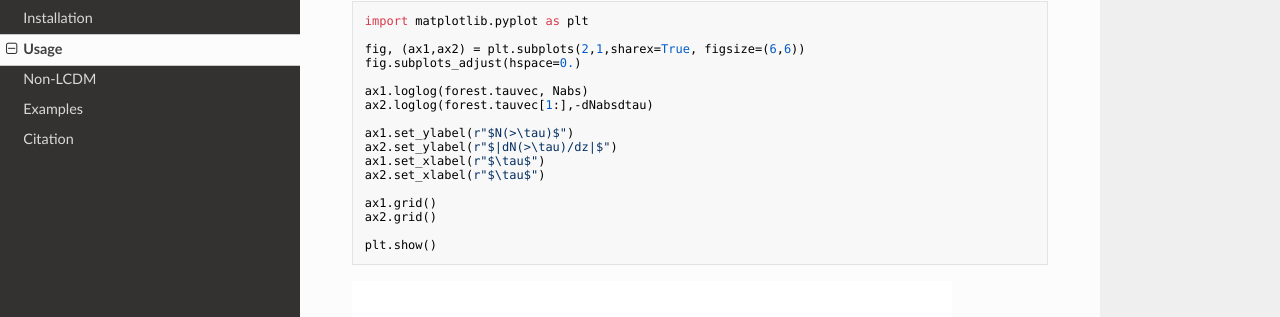
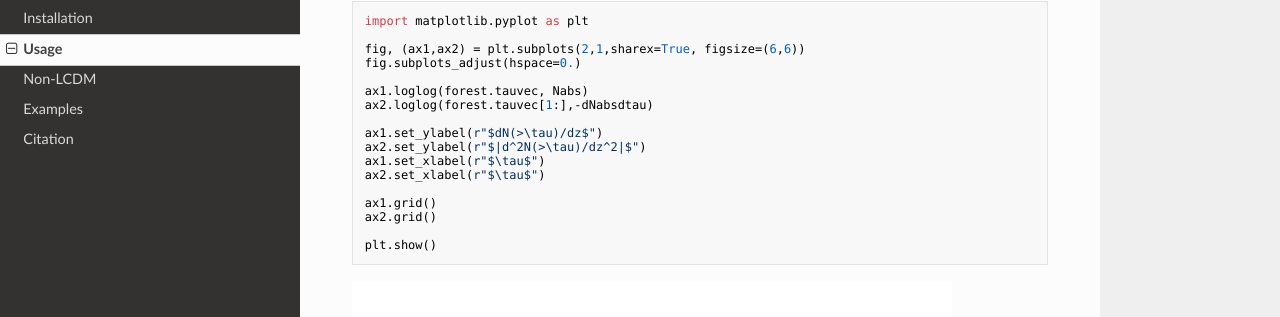
Before and after one commit to PabloVD/HAYASHI, an MkDocs documentation site: the page built from docs/usage.md, in a window 1280 px wide and 900 px high, scrolled down 474 px. Shown: the part 134-451 px from the top of the window. Built offline with MkDocs 1.6.1, drawn with Linux system fonts in a browser that asks for light colours; nearby versions of some CDN libraries.

Commit message:
Fix label docs

```diff
--- a/docs/usage.md
+++ b/docs/usage.md
@@ -35,8 +35,8 @@ fig.subplots_adjust(hspace=0.)
 ax1.loglog(forest.tauvec, Nabs)
 ax2.loglog(forest.tauvec[1:],-dNabsdtau)
 
-ax1.set_ylabel(r"$N(>\tau)$")
-ax2.set_ylabel(r"$|dN(>\tau)/dz|$")
+ax1.set_ylabel(r"$dN(>\tau)/dz$")
+ax2.set_ylabel(r"$|d^2N(>\tau)/dz^2|$")
 ax1.set_xlabel(r"$\tau$")
 ax2.set_xlabel(r"$\tau$")
 
```
